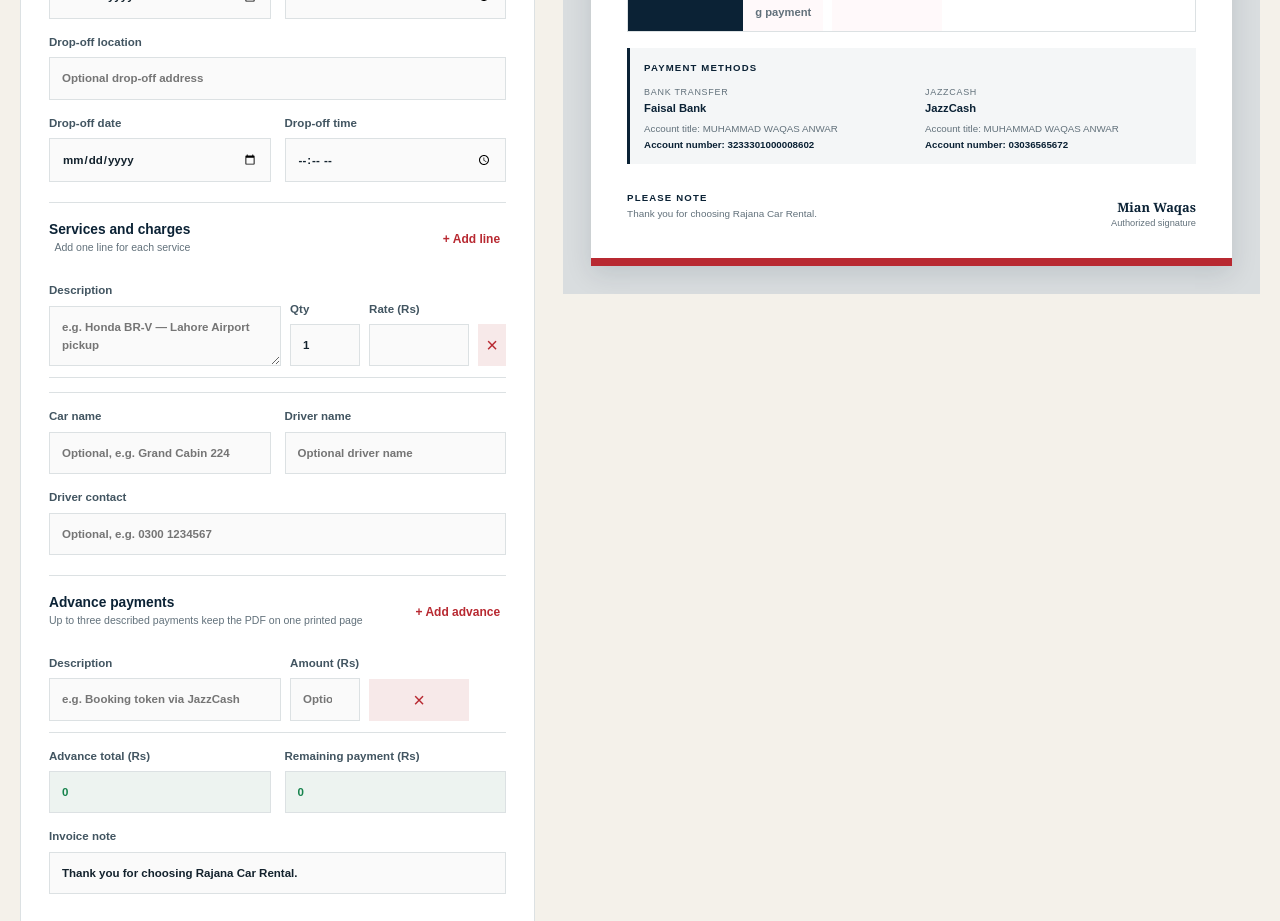
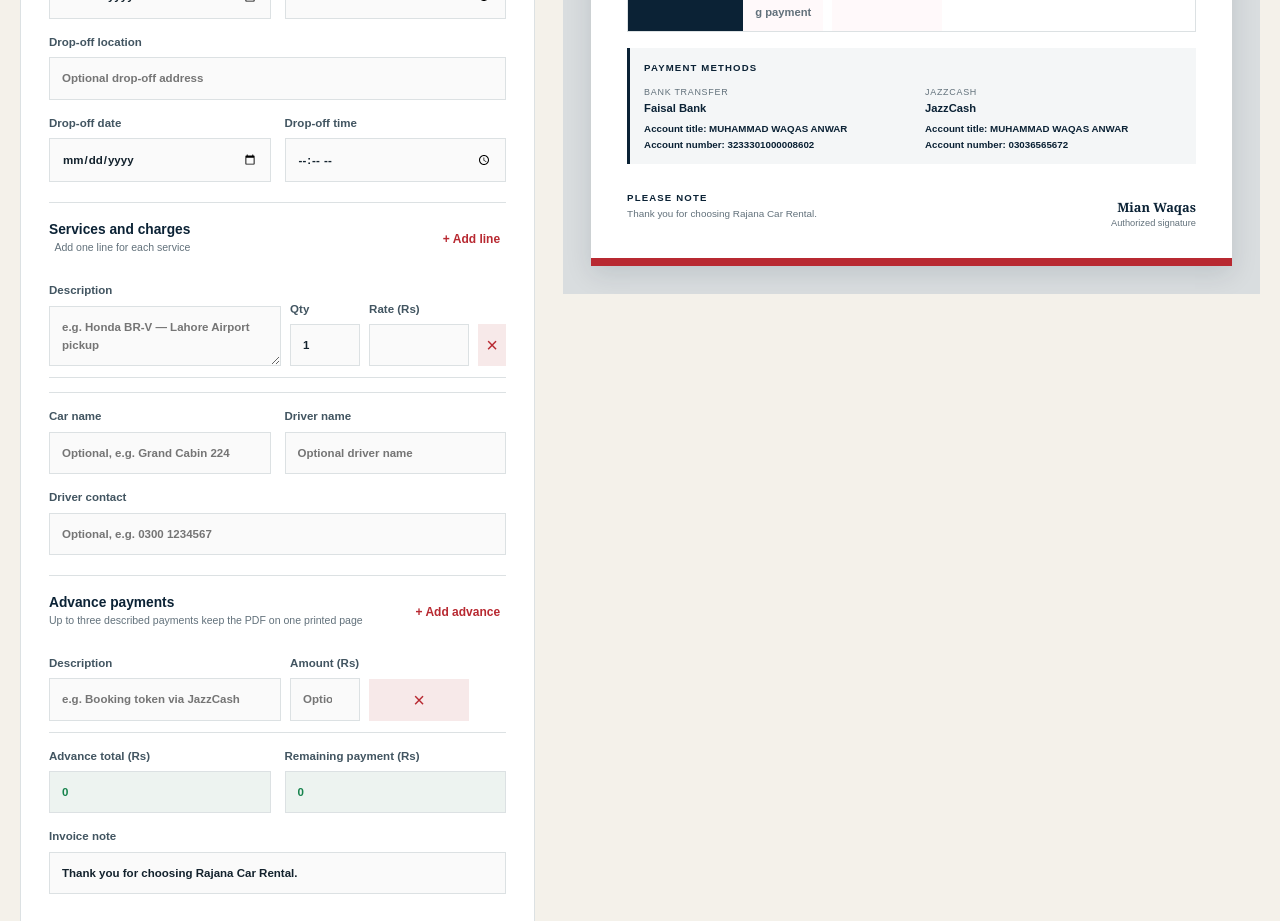
Before and after one commit to awaisanwar12/Rajana-Car-rental, a Next.js app: page /invoice in a window 1280 px wide. Shown: the part 1140-2061 px from the top of the page. Built offline with nearby package versions, Linux system fonts and the light colour scheme.

Commit message:
Emphasize invoice account titles

```diff
--- a/src/app/invoice/invoice-shell.css
+++ b/src/app/invoice/invoice-shell.css
@@ -117,6 +117,11 @@
   font-weight: 800;
 }
 
+.invoice-payment-methods .payment-account-title {
+  color: var(--navy);
+  font-weight: 800;
+}
+
 .invoice-payment-methods .payment-account-number strong {
   font-size: inherit;
   margin: 0;
--- a/src/components/InvoiceBuilder.tsx
+++ b/src/components/InvoiceBuilder.tsx
@@ -316,8 +316,8 @@ export function InvoiceBuilder() {
       doc.setTextColor(...navy); doc.setFont("helvetica", "bold"); doc.setFontSize(8); doc.text("PAYMENT METHODS", margin + 4, paymentMethodsY + 6);
       doc.setTextColor(...muted); doc.setFont("helvetica", "normal"); doc.setFontSize(6.8); doc.text("BANK TRANSFER", margin + 4, paymentMethodsY + 12); doc.text("JAZZCASH", 110, paymentMethodsY + 12);
       doc.setTextColor(...navy); doc.setFont("helvetica", "bold"); doc.setFontSize(8); doc.text(paymentDetails.bankName, margin + 4, paymentMethodsY + 18); doc.text("JazzCash", 110, paymentMethodsY + 18);
-      doc.setFont("helvetica", "normal"); doc.setFontSize(6.2); doc.text(`Account title: ${paymentDetails.accountTitle}`, margin + 4, paymentMethodsY + 23); doc.text(`Account title: ${paymentDetails.accountTitle}`, 110, paymentMethodsY + 23);
-      doc.setFont("helvetica", "bold"); doc.text(`Account number: ${paymentDetails.bankAccountNumber}`, margin + 4, paymentMethodsY + 28); doc.text(`Account number: ${paymentDetails.jazzCashNumber}`, 110, paymentMethodsY + 28);
+      doc.setFont("helvetica", "bold"); doc.setFontSize(6.2); doc.text(`Account title: ${paymentDetails.accountTitle}`, margin + 4, paymentMethodsY + 23); doc.text(`Account title: ${paymentDetails.accountTitle}`, 110, paymentMethodsY + 23);
+      doc.text(`Account number: ${paymentDetails.bankAccountNumber}`, margin + 4, paymentMethodsY + 28); doc.text(`Account number: ${paymentDetails.jazzCashNumber}`, 110, paymentMethodsY + 28);
 
       const noteY = paymentMethodsY + paymentMethodsHeight + noteGap;
       doc.setTextColor(...navy); doc.setFont("helvetica", "bold"); doc.setFontSize(8); doc.text("PLEASE NOTE", margin, noteY);
@@ -442,7 +442,7 @@ export function InvoiceBuilder() {
           {hasTripDetails && <div className="invoice-trip-details"><small>TRIP DETAILS</small><div className="invoice-trip-grid">{data.city && <div className="invoice-trip-city"><span>City</span><strong>{data.city}</strong></div>}{(pickupDateTime || data.pickupLocation) && <div><span>Pickup</span><strong>{pickupDateTime || "Date and time not provided"}</strong><p>{data.pickupLocation || "Location not provided"}</p></div>}{(dropoffDateTime || data.dropoffLocation) && <div><span>Drop-off</span><strong>{dropoffDateTime || "Date and time not provided"}</strong><p>{data.dropoffLocation || "Location not provided"}</p></div>}</div></div>}
           <div className="invoice-table-wrap"><table><thead><tr><th>Description</th><th>Qty</th><th>Rate</th><th>Amount</th></tr></thead><tbody>{data.items.map((item, index) => <tr key={item.id}><td>{itemDescription(item, index, "Service description")}</td><td>{numberValue(item.quantity)}</td><td>{money(item.rate)}</td><td>{money(numberValue(item.quantity) * numberValue(item.rate))}</td></tr>)}</tbody></table></div>
           <div className="invoice-summary"><small>PAYMENT SUMMARY</small><dl><dt>Total bill</dt><dd>Rs {money(total)}</dd>{populatedAdvancePayments.length ? populatedAdvancePayments.map((payment) => <div className="advance-summary-line" key={payment.id}><dt>{payment.description.trim() ? `Advance: ${payment.description}` : "Advance payment"}</dt><dd>- Rs {money(payment.amount)}</dd></div>) : <><dt>Advance payment</dt><dd>Rs 0</dd></>}<dt className="balance-label">Remaining payment</dt><dd className="balance-value">Rs {money(balance)}</dd></dl></div>
-          <div className="invoice-payment-methods"><small>PAYMENT METHODS</small><div><section><span>Bank transfer</span><strong>{paymentDetails.bankName}</strong><p>Account title: {paymentDetails.accountTitle}</p><p className="payment-account-number">Account number: <strong>{paymentDetails.bankAccountNumber}</strong></p></section><section><span>JazzCash</span><strong>JazzCash</strong><p>Account title: {paymentDetails.accountTitle}</p><p className="payment-account-number">Account number: <strong>{paymentDetails.jazzCashNumber}</strong></p></section></div></div>
+          <div className="invoice-payment-methods"><small>PAYMENT METHODS</small><div><section><span>Bank transfer</span><strong>{paymentDetails.bankName}</strong><p className="payment-account-title">Account title: {paymentDetails.accountTitle}</p><p className="payment-account-number">Account number: <strong>{paymentDetails.bankAccountNumber}</strong></p></section><section><span>JazzCash</span><strong>JazzCash</strong><p className="payment-account-title">Account title: {paymentDetails.accountTitle}</p><p className="payment-account-number">Account number: <strong>{paymentDetails.jazzCashNumber}</strong></p></section></div></div>
           <div className="invoice-paper-foot"><div><small>PLEASE NOTE</small><p>{data.notes || "Thank you for choosing Rajana Car Rental."}</p></div><div className="signature"><strong>Mian Waqas</strong><span>Authorized signature</span></div></div>
         </div>
       </section>
```
